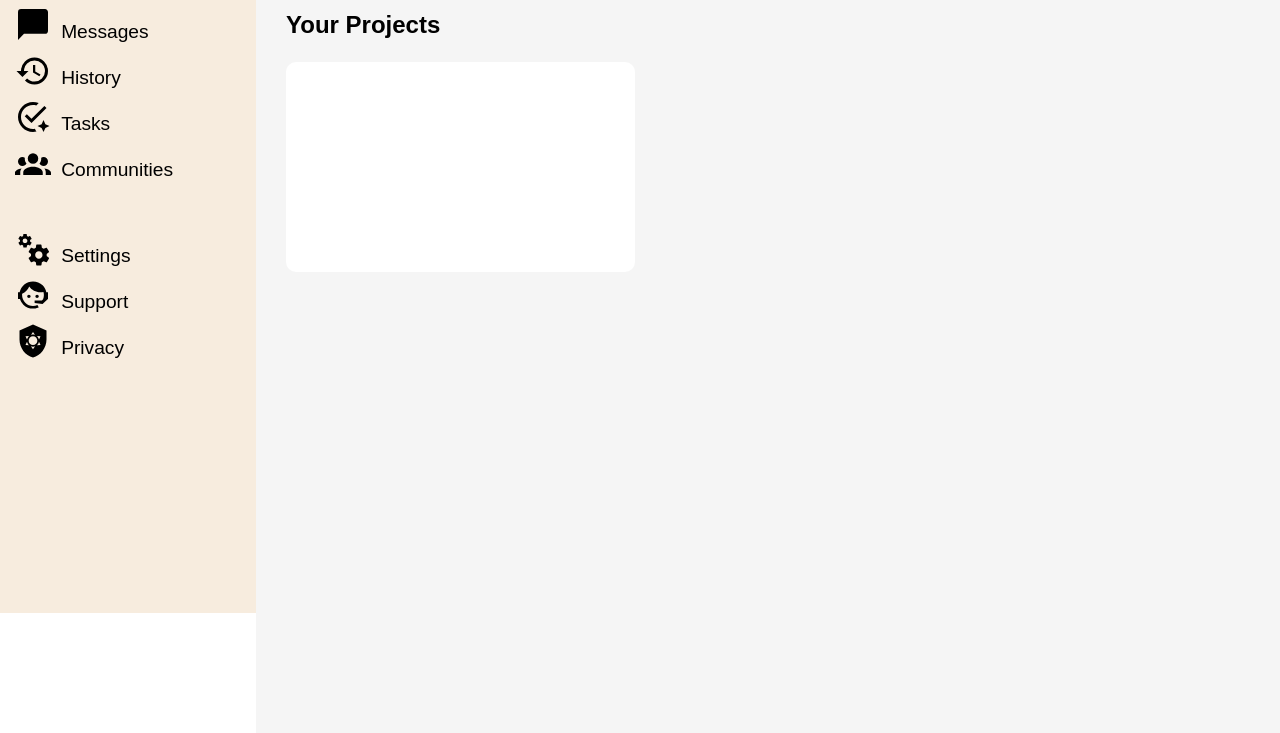
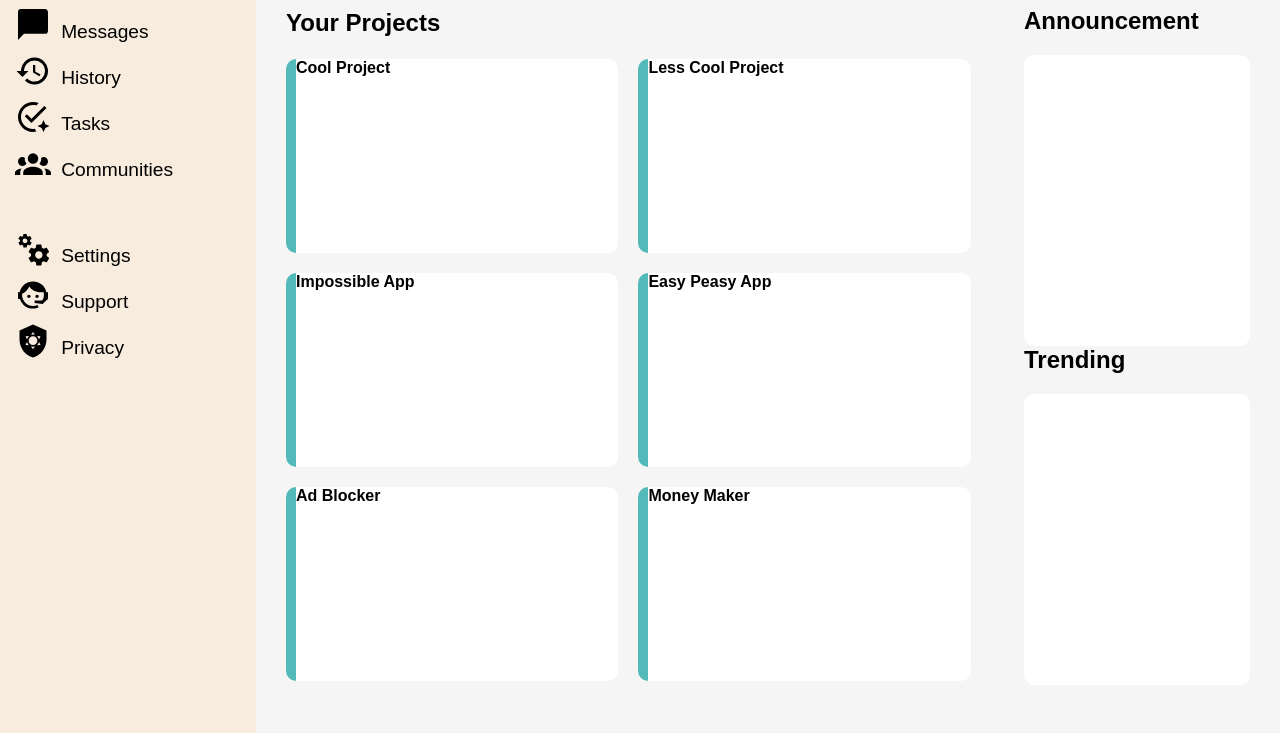
Before and after one commit to ZhiyuanJ/the-odin-project, a plain HTML site: page admin-control/index.html in a window 1280 px wide. Shown: the part 187-920 px from the top of the page. Drawn offline with Linux system fonts and the light colour scheme.

Commit message:
finish the framework

```diff
--- a/admin-control/index.html
+++ b/admin-control/index.html
@@ -10,6 +10,7 @@
     <script src="script.js" defer></script>
     <title>Document</title>
 </head>
+
 <body>
 <div id="navigation">
     <div id="logo_bar" >
@@ -93,19 +94,16 @@
     <div id="main_body">
         <div id = "kanban">
             <p>Your Projects</p>
-            <div class = "pad" id = "pad1">
+            <!--place holder for pads-->
+        </div>
 
-            </div>
-
-            <div class = "pad" id = "pad2">
-
-            </div>
+        <div id = "side">
+            <p>Announcement</p>
+            <div id = "announ_pad"></div>
+            <p>Trending</p>
+            <div id = "trending_pad"></div>
         </div>
-        <div id = "side"></div>
     </div>
-
-
-
 
 </body>
 </html>
--- a/admin-control/script.js
+++ b/admin-control/script.js
@@ -1 +1,50 @@
-console.log(document.querySelector("#noti_bar>img:last-child"))
+
+const kanban = document.querySelector("#main_body>#kanban");
+const highlight = document.createElement('div');
+highlight.classList.add("highlight");
+
+
+
+for(let i = 1; i < 7; i++){
+    let pad = document.createElement('div');
+    pad.classList.add("pad")
+    pad.setAttribute("id", "pad" + i)
+    pad.appendChild(highlight.cloneNode(true))
+
+    let project_name = document.createElement('h1');
+    project_name.classList.add("project_name");
+
+    let project_content = document.createElement('p');
+    project_content.classList.add("content");
+
+
+    if(i === 1){
+        pad.style.gridArea  = "2/1/3/2";
+        project_name.textContent = "Cool Project"
+
+        pad.appendChild(project_name)
+    }else if(i === 2){
+        pad.style.gridArea = "2/2/3/3";
+        project_name.textContent = "Less Cool Project"
+        pad.appendChild(project_name)
+    }else if(i === 3){
+        pad.style.gridArea = "3/1/4/2";
+        project_name.textContent = "Impossible App"
+        pad.appendChild(project_name)
+    }else if(i === 4){
+        pad.style.gridArea = "3/2/4/3";
+        project_name.textContent = "Easy Peasy App"
+        pad.appendChild(project_name)
+    }else if(i === 5){
+        pad.style.gridArea = "4/1/5/2";
+        project_name.textContent = "Ad Blocker"
+        pad.appendChild(project_name)
+    }else{
+        pad.style.gridArea = "4/2/5/3"
+        project_name.textContent = "Money Maker"
+        pad.appendChild(project_name)
+    }
+    console.log(project_name);
+
+    kanban.appendChild(pad);
+}
--- a/admin-control/style-kanban.css
+++ b/admin-control/style-kanban.css
@@ -14,8 +14,8 @@
 
 #kanban{
     display:grid;
-    grid-template-columns: 1fr 1fr;
-    grid-template-rows: 0.5fr 3fr 3fr 3fr;
+    grid-template-columns: 1fr 1fr 0.1fr;
+    grid-template-rows: 0.5fr 3fr 3fr 3fr 0.5fr;
 
     grid-column:1/2 ;
     place-items: center;
@@ -34,14 +34,10 @@
     font-weight: bold;
 
     justify-self: self-start;
-
-
 }
 
-
-
-#kanban>#pad1{
-    grid-area: 2/1/3/2;
+#kanban>.pad{
+    display: flex;
 
     background-color: white;
     height: 100%;
@@ -49,9 +45,49 @@
     border-radius: 10px;
 }
 
-#kanban>#pad2{
-    grid-area: 2/3/4/4;
+h1{
+    font-size: medium;
 
+}
+
+#side{
+    display:grid;
+    grid-column: 2/3;
+
+    grid-template-rows: 0.5fr 3fr 0.5fr 3fr 0.5fr;
+
+    margin-top: 10px;
+    margin-right: 30px;
+}
+
+#side>p:first-child{
+    grid-row:1/2 ;
+
+    font-size: 1.5rem;
+    font-weight: bold;
+
+    justify-self: self-start;
+}
+
+#side>#announ_pad{
+    grid-row:2/3;
+    background-color: white;
+    height: 100%;
+    width: 100%;
+    border-radius: 10px;
+}
+
+#side>p:nth-child(3){
+    grid-row:3/4;
+
+    font-size: 1.5rem;
+    font-weight: bold;
+
+    justify-self: self-start;
+}
+
+#side>#trending_pad{
+    grid-row:4/5;
     background-color: white;
     height: 100%;
     width: 100%;
@@ -59,6 +95,10 @@
 }
 
 
-#side{
-    grid-column: 2/3;
+.highlight{
+    background-color: var(--high-light);
+    width: 10px;
+    height: 100%;
+    border-top-left-radius: 10px;
+    border-bottom-left-radius: 10px;
 }
--- a/admin-control/style-nav.css
+++ b/admin-control/style-nav.css
@@ -20,7 +20,7 @@ body{
 
 
     background-color: #F7ECDE;
-    height: 100vh;
+    height: 100%;
 
     display:flex;
     flex-direction: column;
```
